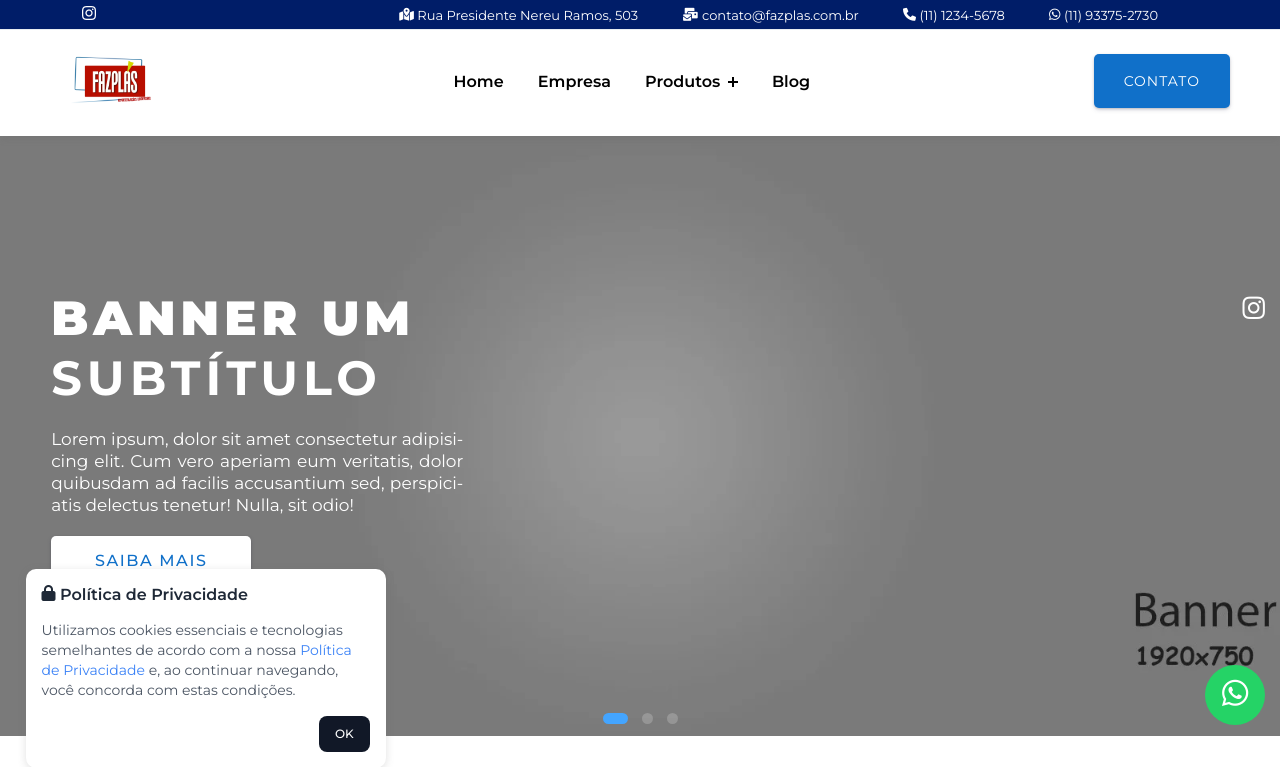
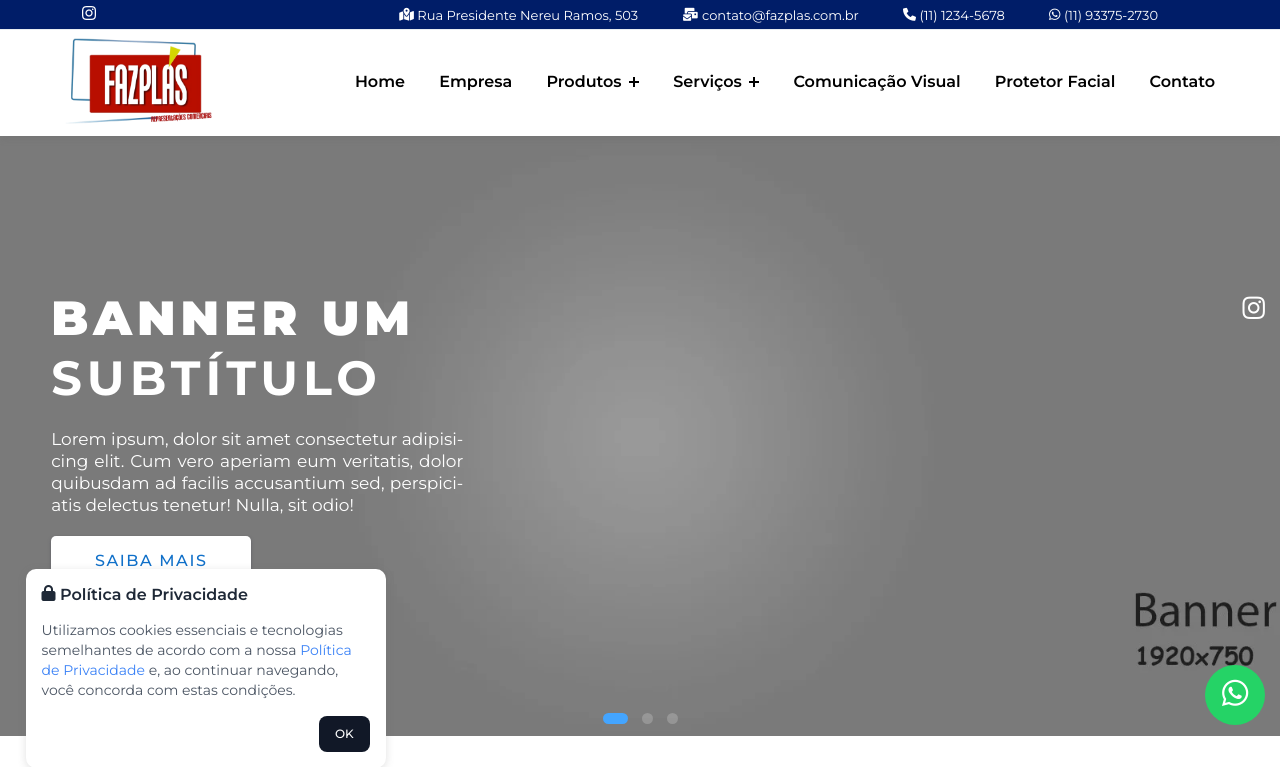
Before and after one commit to Agencia-Bloomin/fazplas, a PHP site: page /celyna/index.php in a window 1280 px wide. Shown: the top 767 px of the page. Run offline with PHP 8.4, Linux system fonts and the light colour scheme; data that the repository does not hold is empty; some web fonts are replaced.

Commit message:
favicon + header

```diff
--- a/inc/inc.config.php
+++ b/inc/inc.config.php
@@ -10,7 +10,7 @@
 define("CONF_TAG_BASE", "http://localhost/celyna/fazplas/07082024/");
 
 
-define("CONF_SITE_NAME", "Fazplas");
+define("CONF_SITE_NAME", "Fazplás");
 define("CONF_SITE_PHONE", "(11) 1234-5678");
 define("CONF_SITE_PHONE_LINK", "+551112345678");
 define("CONF_SITE_WHATSAPP", "(11) 93375-2730");
--- a/inc/inc.header.php
+++ b/inc/inc.header.php
@@ -81,37 +81,76 @@
                         <a class="nav-link" href="javascript:void(0)">Empresa</a>
                     </li>
                     <li class="menu-item has-children">
-                        <a class="nav-link" href="javascript:void(0)" data-toggle="sub-menu">Produtos <i class="plus"></i></a>
+                        <a class="nav-link" href="javascript:void(0)" data-toggle="sub-menu">Produtos <i
+                                class="plus"></i></a>
                         <ul class="sub-menu">
-                            <li class="menu-item"><a href="javascript:void(0)">PS (PSAI, Poliestireno Alto Impacto)</a></li>
-                            <li class="menu-item"><a href="javascript:void(0)">PET Chapas e bobinas</a></li>
-                            <li class="menu-item"><a href="javascript:void(0)">PETG Chapas</a></li>
-                            <li class="menu-item"><a href="javascript:void(0)">Polionda, Plastionda, Ondaplast</a></li>
-                            <li class="menu-item"><a href="javascript:void(0)">Plástico Bolha</a></li>
-                            <li class="menu-item"><a href="javascript:void(0)">Polietileno</a></li>
                             <li class="menu-item has-children has-children-2">
-                                <a class="nav-link" href="javascript:void(0)" data-toggle="sub-menu"> Sub menu <i
-                                        class="plus"></i></a>
+                                <a class="nav-link" href="javascript:void(0)" data-toggle="sub-menu"> PS (PSAI,
+                                    Poliestireno Alto Impacto) <i class="plus"></i></a>
                                 <ul class="sub-menu sub-menu-2">
                                     <li class="menu-item"><a href="javascript:void(0)">PSAI</a></li>
                                     <li class="menu-item"><a href="javascript:void(0)">PSAI Multicamadas</a></li>
                                     <li class="menu-item"><a href="javascript:void(0)">PS Cristal</a></li>
                                 </ul>
                             </li>
+                            <li class="menu-item has-children has-children-2">
+                                <a class="nav-link" href="javascript:void(0)" data-toggle="sub-menu"> PET Chapas e Bobinas <i class="plus"></i></a>
+                                <ul class="sub-menu sub-menu-2">
+                                    <li class="menu-item"><a href="javascript:void(0)">Bobinas ou Chapas</a></li>
+                                    <li class="menu-item"><a href="javascript:void(0)">Lâmina Multicamadas</a></li>
+                                    <li class="menu-item"><a href="javascript:void(0)">Média Barreira para Alimentos</a></li>
+                                </ul>
+                            </li>
+                            <li class="menu-item has-children has-children-2">
+                                <a class="nav-link" href="javascript:void(0)" data-toggle="sub-menu"> PETG Chapas <i class="plus"></i></a>
+                                <ul class="sub-menu sub-menu-2">
+                                    <li class="menu-item"><a href="javascript:void(0)">PETG Cristal Chapas</a></li>
+                                </ul>
+                            </li>
+                            <li class="menu-item has-children has-children-2">
+                                <a class="nav-link" href="javascript:void(0)" data-toggle="sub-menu"> Polionda, Plastionda, Ondaplast <i class="plus"></i></a>
+                                <ul class="sub-menu sub-menu-2">
+                                    <li class="menu-item"><a href="javascript:void(0)">Chapas, Caixas, Bobinas, Colmeias, Discos</a></li>
+                                    <li class="menu-item"><a href="javascript:void(0)">Caixa Agrícola</a></li>
+                                </ul>
+                            </li>
+                            <li class="menu-item has-children has-children-2">
+                                <a class="nav-link" href="javascript:void(0)" data-toggle="sub-menu"> Plástico Bolha <i class="plus"></i></a>
+                                <ul class="sub-menu sub-menu-2">
+                                    <li class="menu-item"><a href="javascript:void(0)">Pesos, tamanhos, modelos</a></li>
+                                    <li class="menu-item"><a href="javascript:void(0)">Bolha Fácil</a></li>
+                                </ul>
+                            </li>
+                            <li class="menu-item has-children has-children-2">
+                                <a class="nav-link" href="javascript:void(0)" data-toggle="sub-menu"> Polietileno <i class="plus"></i></a>
+                                <ul class="sub-menu sub-menu-2">
+                                    <li class="menu-item"><a href="javascript:void(0)">Filme de Polietileno para Impressão</a></li>
+                                    <li class="menu-item"><a href="javascript:void(0)">Embalagens</a></li>
+                                </ul>
+                            </li>
+                        </ul>
+                    </li>
+                    <li class="menu-item has-children">
+                        <a class="nav-link" href="javascript:void(0)" data-toggle="sub-menu">Serviços <i
+                                class="plus"></i></a>
+                        <ul class="sub-menu">
+                            <li class="menu-item"><a class="nav-link" href="javascript:void(0)" data-toggle="sub-menu"> Impressão Digital</a></li>
+                            <li class="menu-item"><a class="nav-link" href="javascript:void(0)" data-toggle="sub-menu"> Impressão Offset</a></li>
+                            <li class="menu-item"><a class="nav-link" href="javascript:void(0)" data-toggle="sub-menu"> Serigrafia</a></li>
+                            <li class="menu-item"><a class="nav-link" href="javascript:void(0)" data-toggle="sub-menu"> Corte e Vinco</a></li>
                         </ul>
                     </li>
                     <li class="menu-item">
-                        <a class="nav-link" href="javascript:void(0)">Blog</a>
+                        <a class="nav-link" href="javascript:void(0)">Comunicação Visual</a>
                     </li>
-                    <li class="menu-item d-lg-none d-block">
+                    <li class="menu-item">
+                        <a class="nav-link" href="javascript:void(0)">Protetor Facial</a>
+                    </li>
+                    <li class="menu-item">
                         <a class="nav-link" href="contato">Contato</a>
                     </li>
                 </ul>
             </nav>
-
-            <div class="contact-btn d-lg-block d-none">
-                <a href="contato" class="btn">Contato</a>
-            </div>
         </div>
     </div>
 </header>
--- a/inc/inc.seo.php
+++ b/inc/inc.seo.php
@@ -86,7 +86,7 @@ $descriptionHome = 'Saiba como ampliar seus negocios com a gente!';
   <base href="<?= CONF_TAG_BASE?>">
 
   <!-- Title -->
-  <title><?= !empty($title) ? $title : $titleHome  ?><?= $isHome = !isset($isHome) ? ' | Template Vanilla' : ''; ?></title>
+  <title><?= !empty($title) ? $title : $titleHome  ?><?= $isHome = !isset($isHome) ? ' | Fazplás' : ''; ?></title>
   <!-- Charset -->
   <meta charset="UTF-8">
   <meta http-equiv="X-UA-Compatible" content="IE=edge">
```
Also changed, not shown: img/logo/icon.ico (added), img/logo/logo.png.
